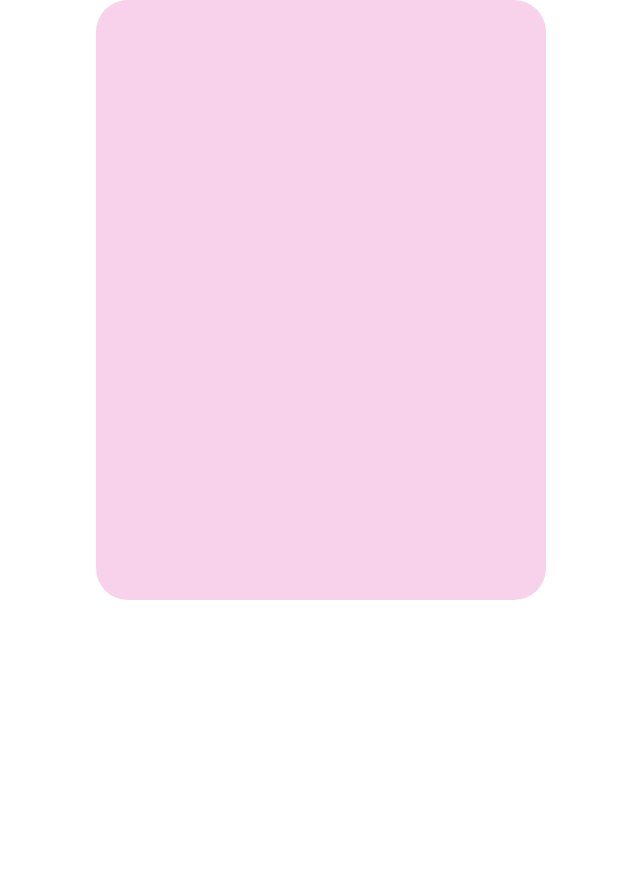
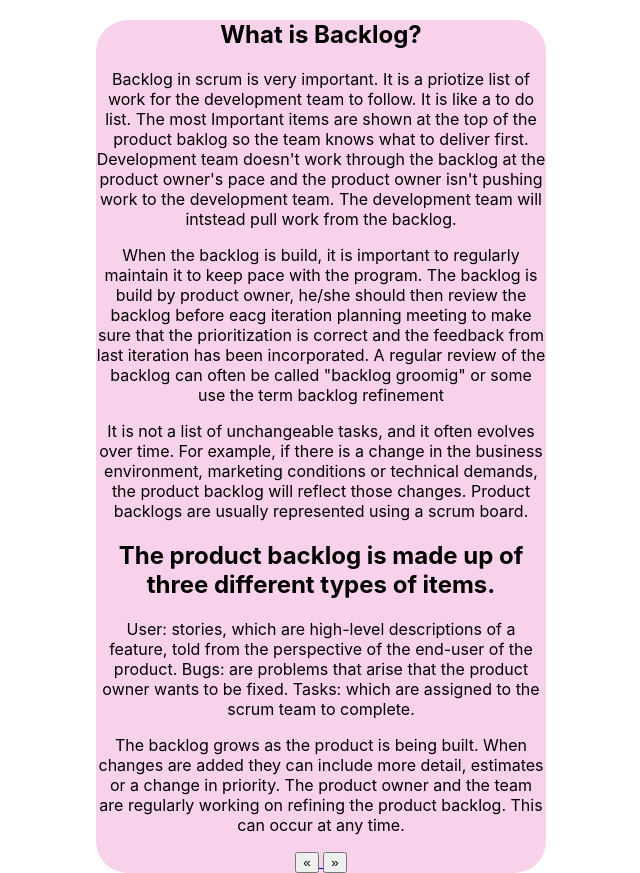
Before and after one commit to tyl26/Agila-metoder-projekt-, a React (Create React App) app in the folder agila-metoder-projekt/: page /backlog in a window 1280 px wide. Before the commit this address had no page. Shown: the whole page, without its empty margins (319-959 px from the left). Before the commit the page ends 800 px from the top, so only its background shows below. Built offline with nearby package versions, Linux system fonts and the light colour scheme.

Commit message:
#10 btns

```diff
--- a/agila-metoder-projekt/src/App.js
+++ b/agila-metoder-projekt/src/App.js
@@ -4,6 +4,7 @@ import AlternativList from './components/AlternativList';
 import StartPage from './components/Startpage';
 import Scrum from './components/Scrum';
 import AllRoles from './components/AllRoles';
+import Backlog from './components/backlog';
 
 function App() {
   return (
@@ -14,6 +15,7 @@ function App() {
           <Route exakt path='/AlternativList' element={<AlternativList />}></Route>
           <Route exakt path='/scrum' element={<Scrum />}></Route>
           <Route exakt path='/roles' element={<AllRoles />}></Route>
+          <Route exakt path='/backlog' element={<Backlog />}></Route>
         </Routes>
 
 
--- a/agila-metoder-projekt/src/components/AllRoles.jsx
+++ b/agila-metoder-projekt/src/components/AllRoles.jsx
@@ -1,3 +1,5 @@
+import { Link } from "react-router-dom";
+
 function AllRoles() {
     return (
         <section>
@@ -51,6 +53,14 @@ function AllRoles() {
 
             </ul>
 
+
+
+            <section className="btns">
+                <Link to='/scrum'> <button>&#171;</button></Link>
+                <Link to='/backlog'> <button>&#187;</button></Link>
+
+            </section>
+
         </section>
     );
 }
--- a/agila-metoder-projekt/src/components/Scrum.jsx
+++ b/agila-metoder-projekt/src/components/Scrum.jsx
@@ -12,7 +12,7 @@ function Scrum() {
 
             <img className="scrumImg" src="https://scrumorg-website-prod.s3.amazonaws.com/drupal/inline-images/2021-01/scrumorg-scrum-framework-3000.png" alt="scrum process" />
 
-            <section className="">
+            <section className="btns">
                 <Link to='/AlternativList'> <button>&#171;</button></Link>
                 <Link to='/roles'> <button>&#187;</button></Link>
 
--- a/agila-metoder-projekt/src/components/backlog.jsx
+++ b/agila-metoder-projekt/src/components/backlog.jsx
@@ -1,3 +1,5 @@
+import { Link } from "react-router-dom";
+
 function Backlog() {
     return (
         <section>
@@ -17,17 +19,24 @@ function Backlog() {
 
             <p>It is not a list of unchangeable tasks, and it often evolves over time. For example, if there is a change in the business environment, marketing conditions or technical demands, the product backlog will reflect those changes.
                 Product backlogs are usually represented using a scrum board.
+            </p>
 
-                <h2>The product backlog is made up of three different types of items.</h2>
+            <h2>The product backlog is made up of three different types of items.</h2>
 
-                User:  stories, which are high-level descriptions of a feature, told from the perspective of the end-user of the product.
-                Bugs:  are problems that arise that the product owner wants to be fixed.
-                Tasks:  which are assigned to the scrum team to complete.
+            User:  stories, which are high-level descriptions of a feature, told from the perspective of the end-user of the product.
+            Bugs:  are problems that arise that the product owner wants to be fixed.
+            Tasks:  which are assigned to the scrum team to complete.
 
-
+            <p>
                 The backlog grows as the product is being built.
                 When changes are added they can include more detail, estimates or a change in priority.
                 The product owner and the team are regularly working on refining the product backlog. This can occur at any time.</p>
+
+
+            <section className="btns">
+                <Link to='/roles'> <button>&#171;</button></Link>
+                <Link to='/backlog'> <button>&#187;</button></Link>
+            </section>
         </section>
     );
 }
```
